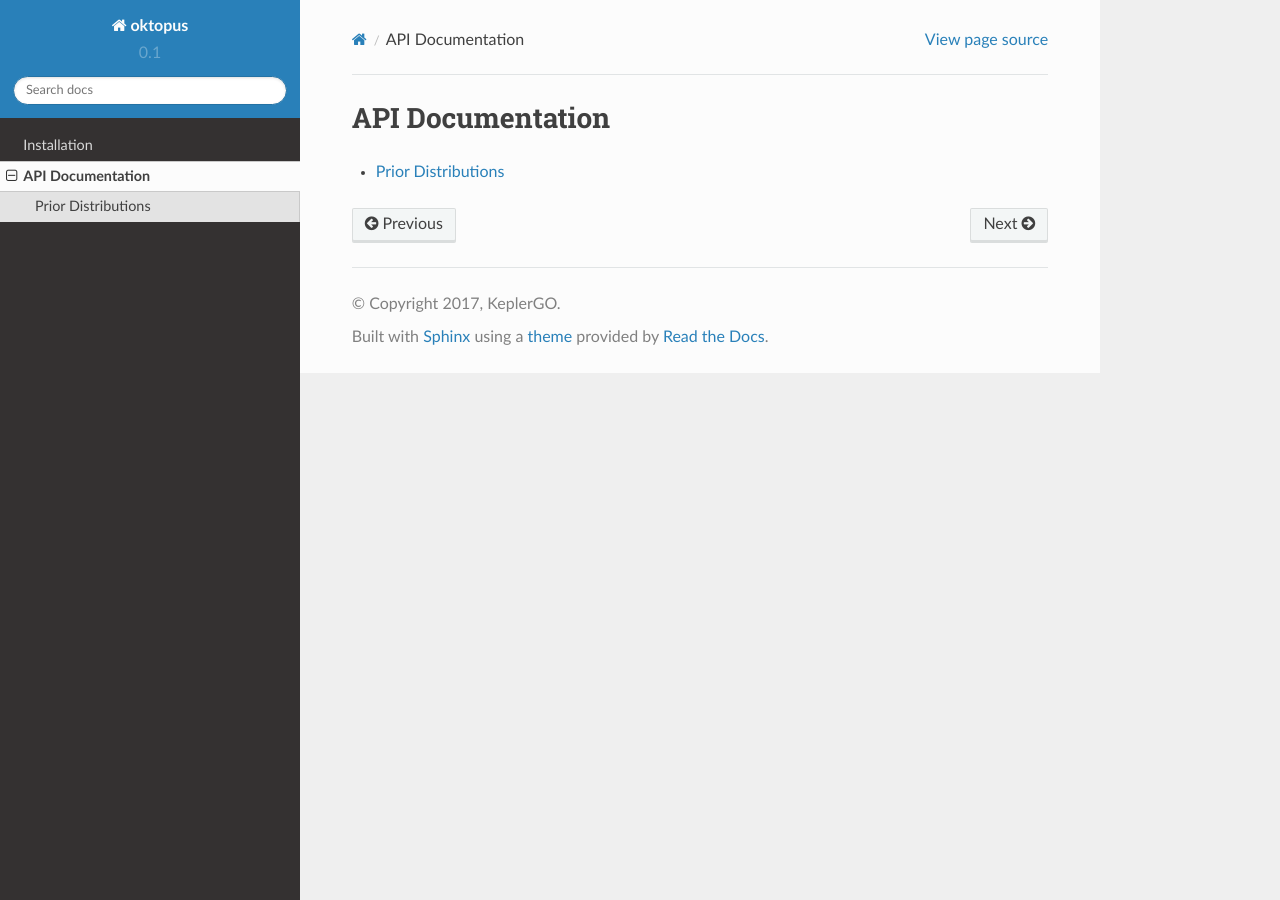
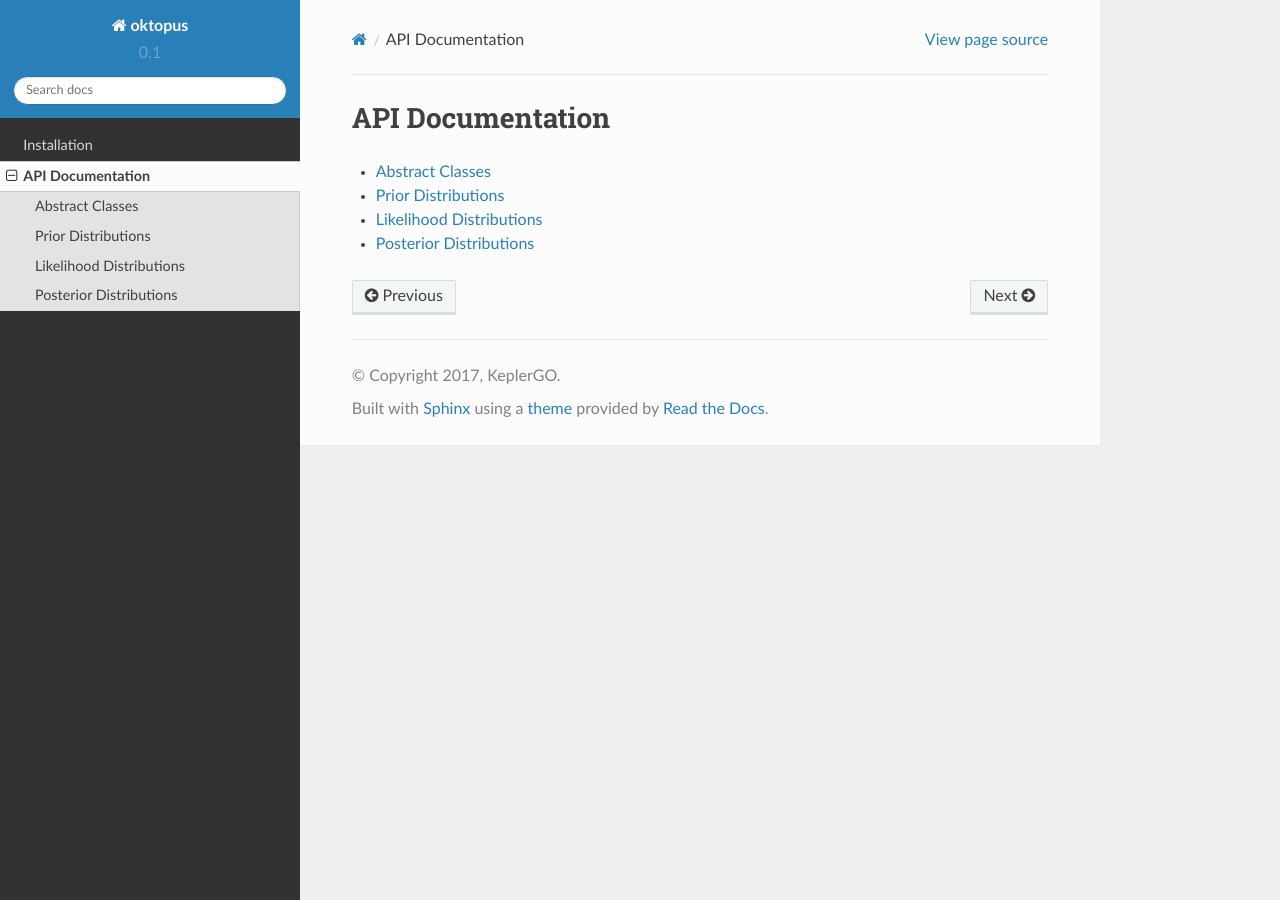
Before and after one commit to KeplerGO/oktopus, a Sphinx documentation site: the page built from docs/source/api/index.rst, in a window 1280 px wide. Built offline with Sphinx 7.4.7 and the Read the Docs theme 2.0.0, drawn with Linux system fonts in a browser that asks for light colours.

Commit message:
more documentation

```diff
--- /dev/null
+++ b/docs/source/api/core.rst
@@ -0,0 +1,5 @@
+Abstract Classes
+================
+
+.. automodule:: oktopus.core
+    :members:
--- a/docs/source/api/index.rst
+++ b/docs/source/api/index.rst
@@ -5,4 +5,7 @@ API Documentation
 .. toctree::
     :maxdepth: 1
 
+    core
     prior
+    likelihood
+    posterior
--- /dev/null
+++ b/docs/source/api/likelihood.rst
@@ -0,0 +1,5 @@
+Likelihood Distributions
+========================
+
+.. automodule:: oktopus.likelihood
+    :members:
--- /dev/null
+++ b/docs/source/api/posterior.rst
@@ -0,0 +1,5 @@
+Posterior Distributions
+=======================
+
+.. automodule:: oktopus.posterior
+    :members:
--- a/docs/source/api/prior.rst
+++ b/docs/source/api/prior.rst
@@ -2,3 +2,4 @@ Prior Distributions
 ===================
 
 .. automodule:: oktopus.prior
+    :members:
--- a/docs/source/conf.py
+++ b/docs/source/conf.py
@@ -182,4 +182,5 @@ texinfo_documents = [
 
 
 # Example configuration for intersphinx: refer to the Python standard library.
-intersphinx_mapping = {'https://docs.python.org/': None}
+intersphinx_mapping = {'numpy': ('http://docs.scipy.org/doc/numpy/', None),
+                       'scipy': ('http://docs.scipy.org/doc/scipy/reference', None)}
--- a/docs/source/install.rst
+++ b/docs/source/install.rst
@@ -4,7 +4,7 @@
 Installation
 ************
 
-To install ``oktopus``, run::
+To install **oktopus**, run::
 
     $ pip install oktopus
 
```
Also changed, not shown: 3 other files.
